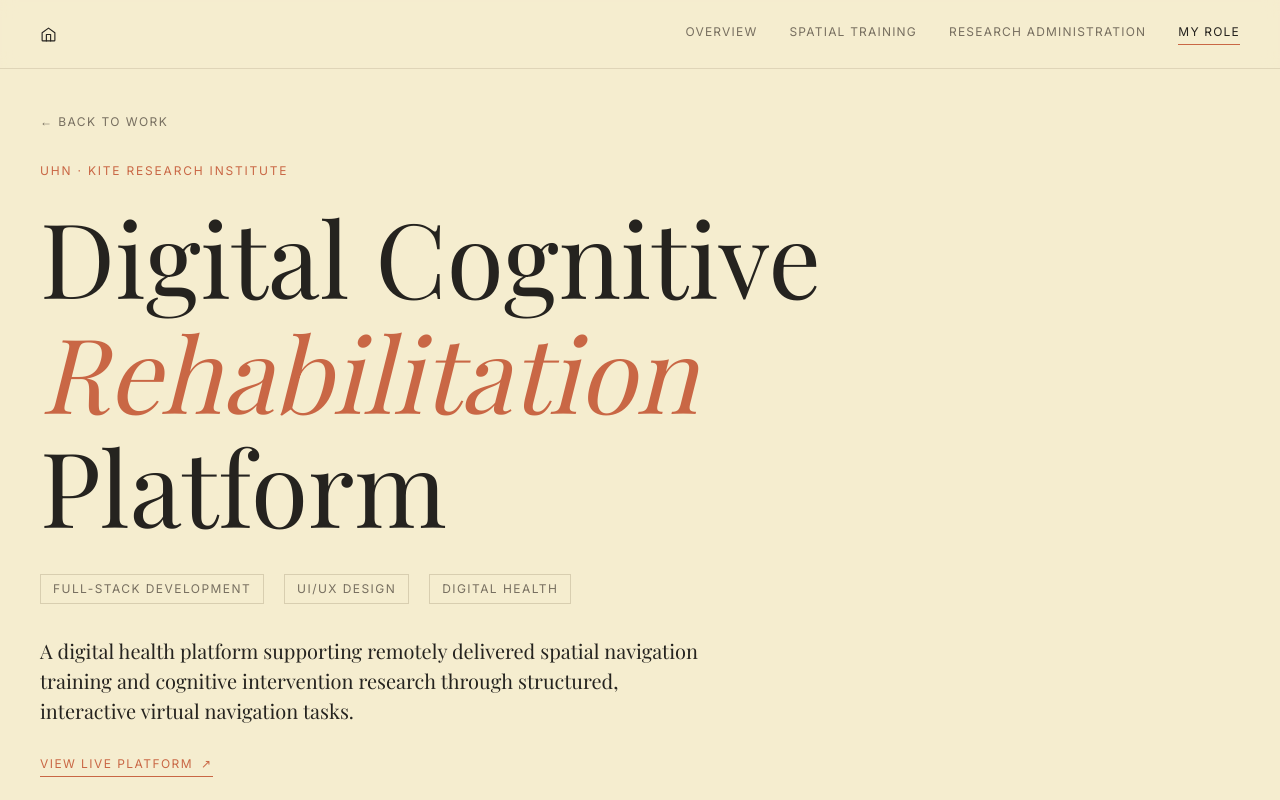
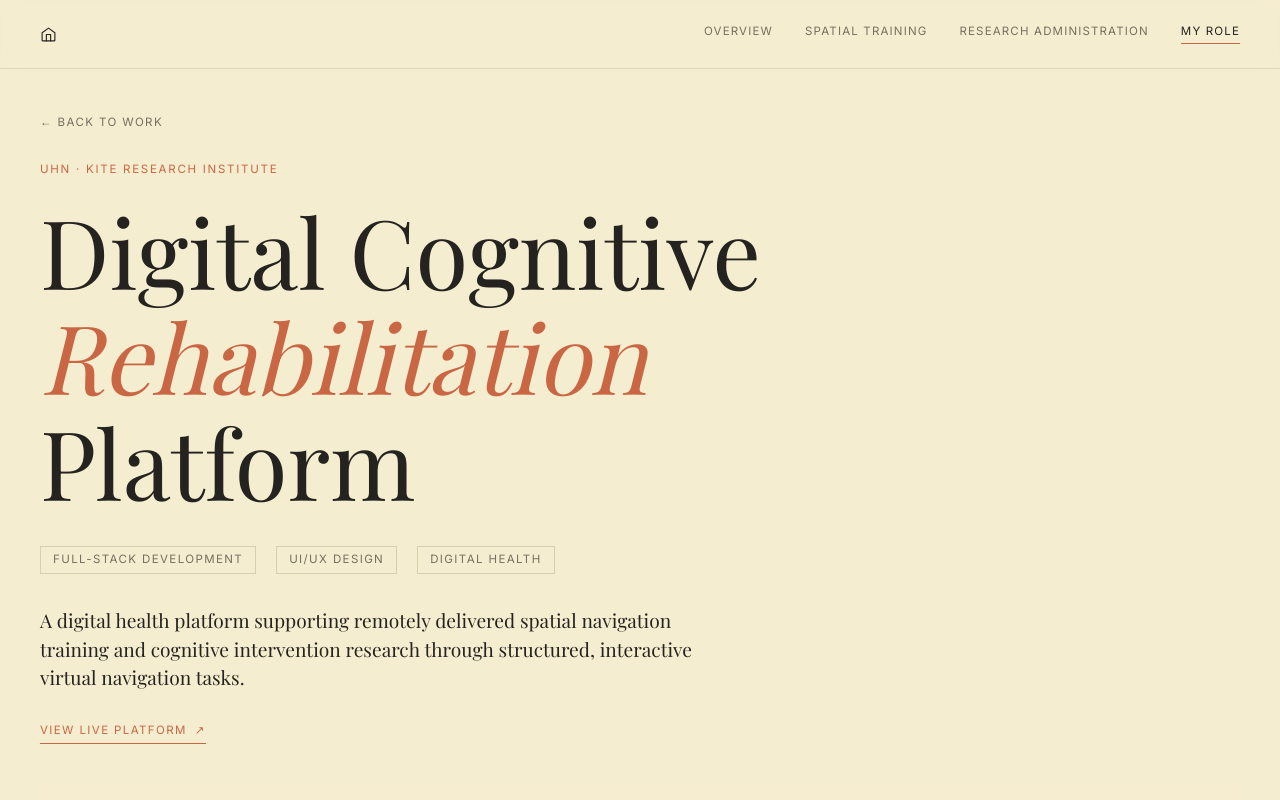
Before and after one commit to yiyun-ni/yiyun-ni, a React (Vite) app: page /work/uhn in a window 1280 px wide. Shown: the top 800 px of the page. Built offline with nearby package versions, Linux system fonts and the light colour scheme; a web font is replaced by a local one.

Commit message:
Update font size

```diff
--- a/src/components/About.tsx
+++ b/src/components/About.tsx
@@ -23,18 +23,18 @@ export default function About() {
           </div>
           {/* Right — About me description */}
           <div className="md:pt-14">
-            <p className="font-serif text-xl leading-lead text-primary mb-4 sm:mb-6">
+            <p className="font-serif text-lg leading-lead text-primary mb-4 sm:mb-6">
               I'm a biomedical engineer drawn to the space between technology, people, and
               the little details that shape how we experience the world.
             </p>
-            <p className="text-secondary text-sm sm:text-md leading-body sm:leading-loose mb-4 sm:mb-5">
+            <p className="text-secondary text-sm leading-body sm:leading-loose mb-4 sm:mb-5">
               My background spans biomedical science, engineering, and software development,
               which has shaped the way I approach problems from both technical and human
               perspectives. I enjoy turning complex ideas into clear, practical solutions,
               whether that means thinking through a user experience, building something
               from the ground up, or figuring out the details that make it work.
             </p>
-            <p className="text-secondary text-sm sm:text-md leading-body sm:leading-loose">
+            <p className="text-secondary text-sm leading-body sm:leading-loose">
               I'm naturally curious and always looking for something new to learn.
               Outside of work, I enjoy photography and travelling, and I've recently
               been learning Korean — a small reflection of the same curiosity that tends
--- a/src/components/Contact.tsx
+++ b/src/components/Contact.tsx
@@ -48,7 +48,7 @@ export default function Contact() {
 
         {/* Right — contact me + icons */}
         <div className="flex flex-col items-center gap-4 sm:gap-6">
-          <p className="text-xl tracking-sm sm:tracking-lg uppercase">Contact Me!</p>
+          <p className="text-lg tracking-sm sm:tracking-lg uppercase">Contact Me!</p>
           <div className="flex gap-3">
             {socials.map(({ label, href, icon }) => (
               <a
--- a/src/components/Footer.tsx
+++ b/src/components/Footer.tsx
@@ -1,6 +1,6 @@
 export default function Footer() {
   return (
-    <footer className="flex justify-center px-6 sm:px-8 py-4 text-center border-t border-border text-secondary text-xs sm:text-sm tracking-sm uppercase">
+    <footer className="flex justify-center px-6 sm:px-8 py-4 text-center border-t border-border text-secondary text-xs tracking-sm uppercase">
       <span>Copyright © 2026 Yiyun Ni</span>
     </footer>
   )
--- a/src/components/Header.tsx
+++ b/src/components/Header.tsx
@@ -73,7 +73,7 @@ export default function Header() {
               href={`#${id}`}
               onClick={e => handleSectionClick(e, id)}
               className={`
-                shrink-0 text-xs sm:text-sm tracking-sm uppercase pb-1 border-b transition-colors duration-200
+                shrink-0 text-xs tracking-sm uppercase pb-1 border-b transition-colors duration-200
                 ${active === id
                   ? 'text-primary border-accent'
                   : 'text-secondary border-transparent hover:text-primary hover:border-accent'}
--- a/src/components/Hero.tsx
+++ b/src/components/Hero.tsx
@@ -12,7 +12,7 @@ export default function Hero() {
           <em className="text-accent">Ni</em>
         </h1>
 
-        <p className="font-serif text-secondary text-md sm:text-lg leading-body sm:leading-relaxed max-w-[60ch]">
+        <p className="font-serif text-secondary text-md leading-body sm:leading-relaxed max-w-[60ch]">
           Biomedical Engineering graduate working across software development, product design,
           and technical project delivery.
         </p>
@@ -20,7 +20,7 @@ export default function Hero() {
 
       {/* Right — secondary info panel */}
       <aside className="w-full max-w-sm md:w-52 lg:mr-[6%]">
-        <p className="text-md tracking-sm sm:tracking-lg uppercase mb-3 sm:mb-5">WHAT I DO</p>
+        <p className="text-sm tracking-sm sm:tracking-lg uppercase mb-3 sm:mb-5">WHAT I DO</p>
         <ul className="border-t border-border">
           {[
             'Biomedical Engineer',
@@ -30,7 +30,7 @@ export default function Hero() {
           ].map((item, i) => (
             <li
               key={item}
-              className="animate-slide-up font-serif text-md sm:text-lg py-3 sm:py-4 border-b border-border"
+              className="animate-slide-up font-serif text-md py-3 sm:py-4 border-b border-border"
               style={{ animationDelay: `${0.3 + i * 0.15}s` }}
             >
               {item}
--- a/src/index.css
+++ b/src/index.css
@@ -4,7 +4,7 @@
 
 /* ─────────────────────────────────────────────────────────────────────────
    Design tokens
-   These create Tailwind classes like bg-background, text-md,
+   These create Tailwind classes like bg-background, text-sm,
    leading-title, tracking-lg, and font-serif.
 ───────────────────────────────────────────────────────────────────────── */
 @theme inline {
@@ -23,15 +23,15 @@
 
   /* Font sizes */
   --text-home-title: clamp(64px, 18vw, 180px); /* Home hero name */
-  --text-title-xl: clamp(42px, 11vw, 104px);   /* Main page and section titles */
+  --text-title-xl: clamp(42px, 11vw, 96px);    /* Main page and section titles */
   --text-title-lg: clamp(32px, 5vw, 48px);     /* Large section titles */
   --text-title-md: clamp(28px, 6vw, 40px);     /* Project and case study titles */
   --text-title-sm: clamp(22px, 5vw, 24px);     /* Small headings and email link */
-  --text-xl: clamp(18px, 4vw, 20px);           /* Intro and emphasis text */
-  --text-lg: 18px;                             /* Larger body text/list items */
-  --text-md: 14px;                             /* Main body copy */
-  --text-sm: 12px;                             /* Labels, tags, nav, footer, small links */
-  --text-xs: 10px;                             /* Extra-small mobile labels */
+  --text-title-xs: clamp(20px, 2.2vw, 24px);   /* Case study block titles */
+  --text-lg: clamp(18px, 1.5vw, 20px);         /* Intro and emphasis text */
+  --text-md: clamp(14px, 1.4vw, 16px);         /* Larger body text/list items */
+  --text-sm: clamp(12px, 1.1vw, 14px);         /* Main body copy */
+  --text-xs: clamp(10px, 0.9vw, 12px);         /* Labels, tags, nav, footer, small links */
 
   /* Line heights */
   --leading-display: 0.88;   /* Oversized hero titles */
--- a/src/pages/UHNCaseStudy.tsx
+++ b/src/pages/UHNCaseStudy.tsx
@@ -32,13 +32,13 @@ function Section({ children, className = '', id }: { children: React.ReactNode;
 
 function Eyebrow({ children }: { children: React.ReactNode }) {
   return (
-    <p className="text-accent text-xs sm:text-sm tracking-sm sm:tracking-lg uppercase mb-3 sm:mb-5">{children}</p>
+    <p className="text-accent text-xs tracking-sm sm:tracking-lg uppercase mb-3 sm:mb-5">{children}</p>
   )
 }
 
 function Label({ children }: { children: React.ReactNode }) {
   return (
-    <p className="text-secondary text-xs sm:text-sm tracking-sm sm:tracking-md uppercase mb-2 sm:mb-3">{children}</p>
+    <p className="text-secondary text-xs tracking-sm sm:tracking-md uppercase mb-2 sm:mb-3">{children}</p>
   )
 }
 
@@ -52,7 +52,7 @@ function SectionH2({ children, className = '' }: { children: React.ReactNode; cl
 
 function Body({ children, className = '' }: { children: React.ReactNode; className?: string }) {
   return (
-    <p className={`text-secondary text-sm sm:text-md leading-body sm:leading-loose ${className}`}>{children}</p>
+    <p className={`text-secondary text-sm leading-body sm:leading-loose ${className}`}>{children}</p>
   )
 }
 
@@ -101,7 +101,7 @@ function TextBlocks({ blocks }: { blocks: CaseStudyTextBlock[] }) {
           <div>
             {block.label && <Label>{block.label}</Label>}
             {block.title && (
-              <h3 className="font-serif text-title-sm font-normal leading-tight mb-2 sm:mb-3">
+              <h3 className="font-serif text-title-xs font-normal leading-tight mb-2 sm:mb-3">
                 {block.title}
               </h3>
             )}
@@ -143,7 +143,7 @@ function StandardSection({ section }: { section: CaseStudySection }) {
         </div>
         <div className="min-w-0 pt-2 lg:max-w-[820px]">
           {section.lead && (
-            <p className="font-serif text-xl leading-lead sm:leading-intro text-primary mb-6 sm:mb-10">
+            <p className="font-serif text-lg leading-lead sm:leading-intro text-primary mb-6 sm:mb-10">
               {section.lead}
             </p>
           )}
@@ -153,7 +153,7 @@ function StandardSection({ section }: { section: CaseStudySection }) {
                 section.body.map(item => (
                   <p
                     key={item}
-                    className="font-serif text-xl leading-lead sm:leading-intro text-primary"
+                    className="font-serif text-lg leading-lead sm:leading-intro text-primary"
                   >
                     {item}
                   </p>
@@ -169,7 +169,7 @@ function StandardSection({ section }: { section: CaseStudySection }) {
               {section.tags.map(tag => (
                 <li
                   key={tag}
-                  className="text-xs sm:text-sm tracking-sm sm:tracking-md uppercase border border-border px-3 py-[5px] text-secondary"
+                  className="text-xs tracking-sm sm:tracking-md uppercase border border-border px-3 py-[5px] text-secondary"
                 >
                   {tag}
                 </li>
@@ -200,7 +200,7 @@ export default function UHNCaseStudy() {
         <HeroWrap>
           <Link
             to="/#work"
-            className="inline-flex items-center gap-2 text-xs sm:text-sm tracking-sm sm:tracking-md uppercase text-secondary hover:text-accent transition-colors duration-200 mb-4 sm:mb-8"
+            className="inline-flex items-center gap-2 text-xs tracking-sm sm:tracking-md uppercase text-secondary hover:text-accent transition-colors duration-200 mb-4 sm:mb-8"
           >
             ← {uhnCaseStudy.backLabel}
           </Link>
@@ -220,14 +220,14 @@ export default function UHNCaseStudy() {
             {uhnCaseStudy.tags.map(tag => (
               <span
                 key={tag}
-                className="text-xs sm:text-sm tracking-sm sm:tracking-md uppercase border border-border px-3 py-[5px] text-secondary"
+                className="text-xs tracking-sm sm:tracking-md uppercase border border-border px-3 py-[5px] text-secondary"
               >
                 {tag}
               </span>
             ))}
           </div>
 
-          <p className="font-serif text-xl leading-lead sm:leading-intro text-primary max-w-2xl mb-4 sm:mb-6">
+          <p className="font-serif text-lg leading-intro text-primary max-w-2xl mb-4 sm:mb-6">
             {uhnCaseStudy.intro}
           </p>
 
@@ -235,7 +235,7 @@ export default function UHNCaseStudy() {
             href={uhnCaseStudy.website.href}
             target="_blank"
             rel="noopener noreferrer"
-            className="inline-flex items-center gap-2 text-xs sm:text-sm tracking-sm sm:tracking-md uppercase text-accent border-b border-accent pb-1 hover:text-primary hover:border-primary transition-colors duration-200 mb-6 sm:mb-10"
+            className="inline-flex items-center gap-2 text-xs tracking-sm sm:tracking-md uppercase text-accent border-b border-accent pb-1 hover:text-primary hover:border-primary transition-colors duration-200 mb-6 sm:mb-10"
           >
             {uhnCaseStudy.website.label}
             <span aria-hidden="true">↗</span>
@@ -258,7 +258,7 @@ export default function UHNCaseStudy() {
           <Wrap className="py-6 sm:py-8">
             <Link
               to="/#work"
-              className="text-xs sm:text-sm tracking-sm sm:tracking-md uppercase text-secondary hover:text-accent transition-colors duration-200 inline-flex items-center gap-2"
+              className="text-xs tracking-sm sm:tracking-md uppercase text-secondary hover:text-accent transition-colors duration-200 inline-flex items-center gap-2"
             >
               ← {uhnCaseStudy.backLabel}
             </Link>
```
Also changed, not shown: src/components/Experience.tsx (+4 -4 lines), src/components/SelectedWork.tsx (+5 -5 lines).
